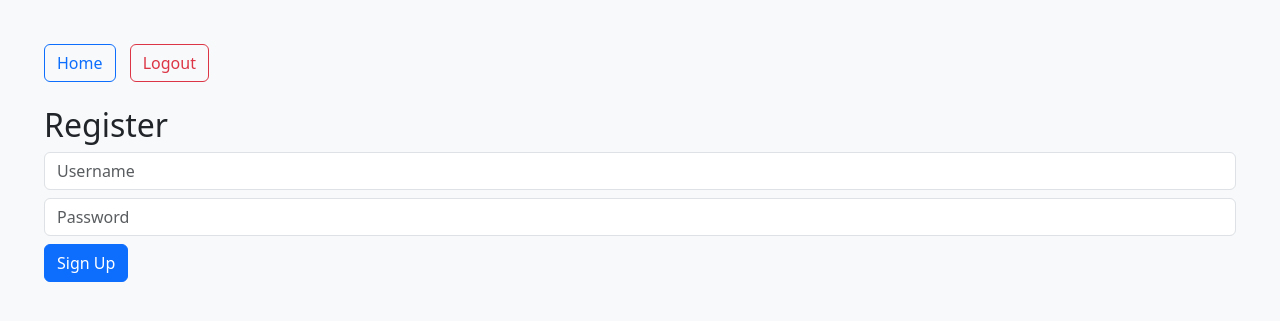
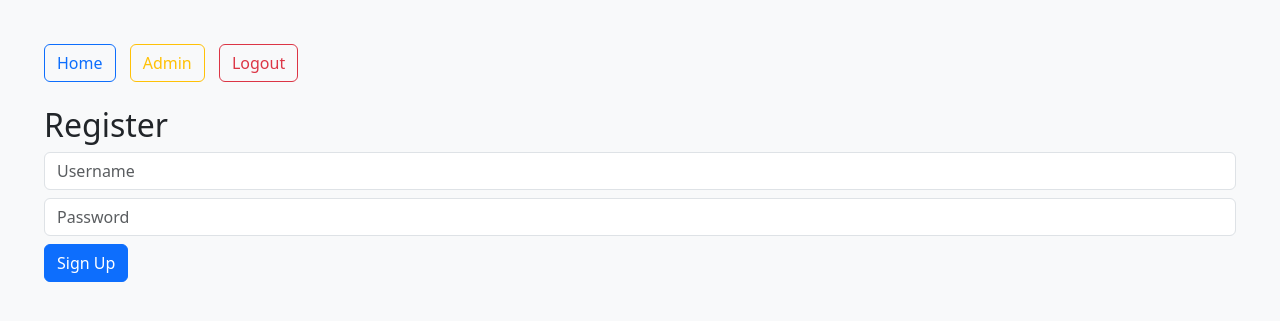
Before and after one commit to vdeohhmi/myappp, a Flask app: page / in a window 1280 px wide. Shown: the top 321 px of the page. Run offline with Flask 2, Linux system fonts and the light colour scheme; the visitor is signed in with stand-in values (Sample User, id 1).

Commit message:
Update base.html

```diff
--- a/templates/base.html
+++ b/templates/base.html
@@ -10,17 +10,22 @@
   <nav class="mb-4">
     <a href="{{ url_for('index') }}" class="btn btn-outline-primary">Home</a>
     {% if session.username %}
+      {% if session.username == 'admin' %}
+        <a href="{{ url_for('admin_dashboard') }}" class="btn btn-outline-warning">Admin</a>
+      {% endif %}
       <a href="{{ url_for('logout') }}" class="btn btn-outline-danger">Logout</a>
     {% else %}
       <a href="{{ url_for('login') }}" class="btn btn-outline-success">Login</a>
       <a href="{{ url_for('register') }}" class="btn btn-outline-secondary">Register</a>
     {% endif %}
   </nav>
+
   {% with messages = get_flashed_messages(with_categories=true) %}
     {% for category, msg in messages %}
       <div class="alert alert-{{ category }}">{{ msg }}</div>
     {% endfor %}
   {% endwith %}
+
   {% block content %}{% endblock %}
 </body>
 </html>
```
